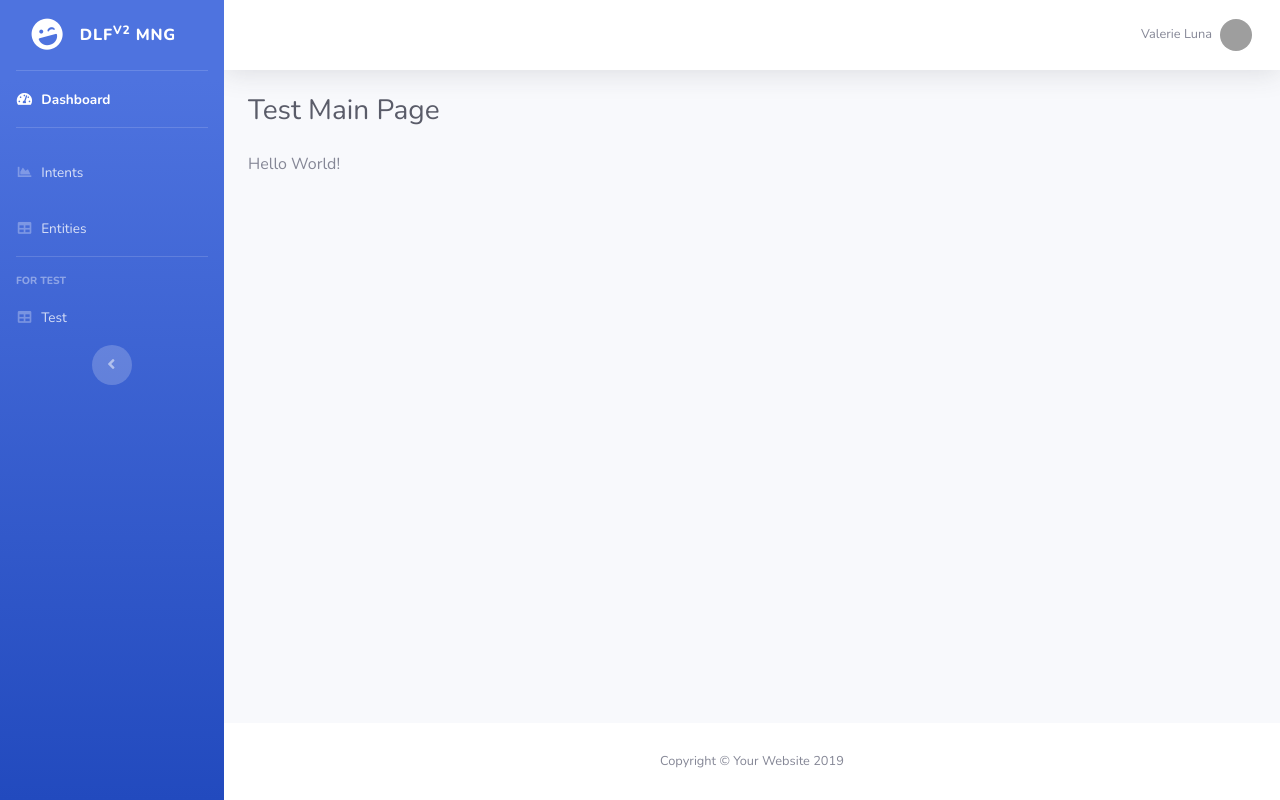
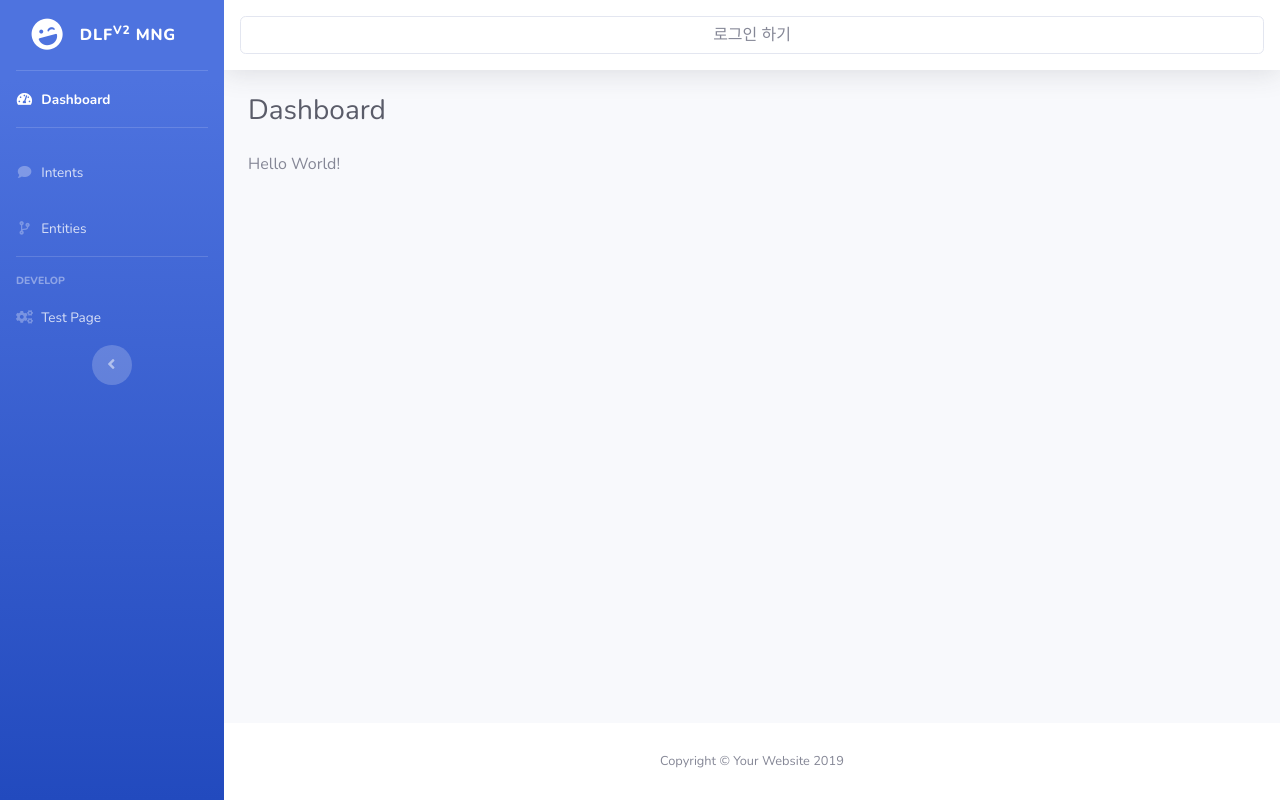
Before and after one commit to kjb4494/dialogflow-manager, a Django app: page / in a window 1280 px wide. Run offline with Django 3.2, Linux system fonts and the light colour scheme; some libraries are stand-ins or nearby versions; grey boxes are pictures that could not be loaded.

Commit message:
로그인/로그아웃 구현

```diff
--- a/dialogflow_manager/dialogflow_manager/settings.py
+++ b/dialogflow_manager/dialogflow_manager/settings.py
@@ -124,3 +124,6 @@ STATIC_URL = '/static/'
 STATICFILES_DIRS = [
     os.path.join(BASE_DIR, "localStatic"),
 ]
+
+LOGIN_REDIRECT_URL = '/'
+LOGOUT_REDIRECT_URL = '/'
--- a/dialogflow_manager/dialogflow_manager/urls.py
+++ b/dialogflow_manager/dialogflow_manager/urls.py
@@ -14,7 +14,7 @@ Including another URLconf
     2. Add a URL to urlpatterns:  path('blog/', include('blog.urls'))
 """
 from django.contrib import admin
-from django.urls import path
+from django.urls import path, include
 from dlf_manager import views
 
 urlpatterns = [
@@ -23,5 +23,6 @@ urlpatterns = [
     path('', views.index, name='home'),
     path('intents/', views.intents, name='intents'),
     path('entities/', views.entities, name='entities'),
-    path('test/', views.test, name='test')
+    path('test/', views.test, name='test'),
+    path('accounts/', include('django.contrib.auth.urls'))
 ]
--- a/dialogflow_manager/templates/base.html
+++ b/dialogflow_manager/templates/base.html
@@ -46,7 +46,7 @@
 
       <!-- Nav Item - Dashboard -->
       <li class="nav-item active">
-        <a class="nav-link" href="index.html">
+        <a class="nav-link" href="{% url 'home' %}">
           <i class="fas fa-fw fa-tachometer-alt"></i>
           <span>Dashboard</span></a>
       </li>
@@ -57,14 +57,14 @@
       <!-- Nav Item - Intents -->
       <li class="nav-item">
         <a class="nav-link" href="{% url 'intents' %}">
-          <i class="fas fa-fw fa-chart-area"></i>
+          <i class="fas fa-fw fa-comment"></i>
           <span>Intents</span></a>
       </li>
 
       <!-- Nav Item - Entities -->
       <li class="nav-item">
         <a class="nav-link" href="{% url 'entities' %}">
-          <i class="fas fa-fw fa-table"></i>
+          <i class="fas fa-fw fa-code-branch"></i>
           <span>Entities</span></a>
       </li>
 
@@ -73,14 +73,14 @@
 
       <!-- Heading -->
       <div class="sidebar-heading">
-        For Test
+        Develop
       </div>
 
       <!-- Nav Item - Test -->
       <li class="nav-item">
         <a class="nav-link" href="{% url 'test' %}">
-          <i class="fas fa-fw fa-table"></i>
-          <span>Test</span></a>
+          <i class="fas fa-fw fa-cogs"></i>
+          <span>Test Page</span></a>
       </li>
 
       <!-- Sidebar Toggler (Sidebar) -->
@@ -106,6 +106,7 @@
           </button>
 
           <!-- Topbar Navbar -->
+          {% if user.is_authenticated %}
           <ul class="navbar-nav ml-auto">
 
             <!-- Nav Item - User Information -->
@@ -116,28 +117,16 @@
               </a>
               <!-- Dropdown - User Information -->
               <div class="dropdown-menu dropdown-menu-right shadow animated--grow-in" aria-labelledby="userDropdown">
-                <a class="dropdown-item" href="#">
-                  <i class="fas fa-user fa-sm fa-fw mr-2 text-gray-400"></i>
-                  Profile
-                </a>
-                <a class="dropdown-item" href="#">
-                  <i class="fas fa-cogs fa-sm fa-fw mr-2 text-gray-400"></i>
-                  Settings
-                </a>
-                <a class="dropdown-item" href="#">
-                  <i class="fas fa-list fa-sm fa-fw mr-2 text-gray-400"></i>
-                  Activity Log
-                </a>
-                <div class="dropdown-divider"></div>
                 <a class="dropdown-item" href="#" data-toggle="modal" data-target="#logoutModal">
-                  <i class="fas fa-sign-out-alt fa-sm fa-fw mr-2 text-gray-400"></i>
-                  Logout
+                <i class="fas fa-sign-out-alt fa-sm fa-fw mr-2 text-gray-400"></i>
+                Logout
                 </a>
               </div>
             </li>
-
           </ul>
-
+          {% else %}
+            <a class="btn btn-user btn-block border" href="{% url 'login' %}">로그인 하기</a>
+          {% endif %}
         </nav>
         <!-- End of Topbar -->
 
@@ -191,7 +180,7 @@
         <div class="modal-body">Select "Logout" below if you are ready to end your current session.</div>
         <div class="modal-footer">
           <button class="btn btn-secondary" type="button" data-dismiss="modal">Cancel</button>
-          <a class="btn btn-primary" href="login.html">Logout</a>
+          <a class="btn btn-primary" href="{% url 'logout' %}">Logout</a>
         </div>
       </div>
     </div>
--- a/dialogflow_manager/templates/index.html
+++ b/dialogflow_manager/templates/index.html
@@ -3,7 +3,7 @@
 
 {% block pageHeading %}
   <div class="d-sm-flex align-items-center justify-content-between mb-4">
-    <h1 class="h3 mb-0 text-gray-800">{% block pageHeadingTitle %}Test Main Page{% endblock pageHeadingTitle %}</h1>
+    <h1 class="h3 mb-0 text-gray-800">{% block pageHeadingTitle %}Dashboard{% endblock pageHeadingTitle %}</h1>
   </div>
 {% endblock pageHeading %}
 
```
Also changed, not shown: dialogflow_manager/templates/registration/login.html (added, +83 -0 lines).
